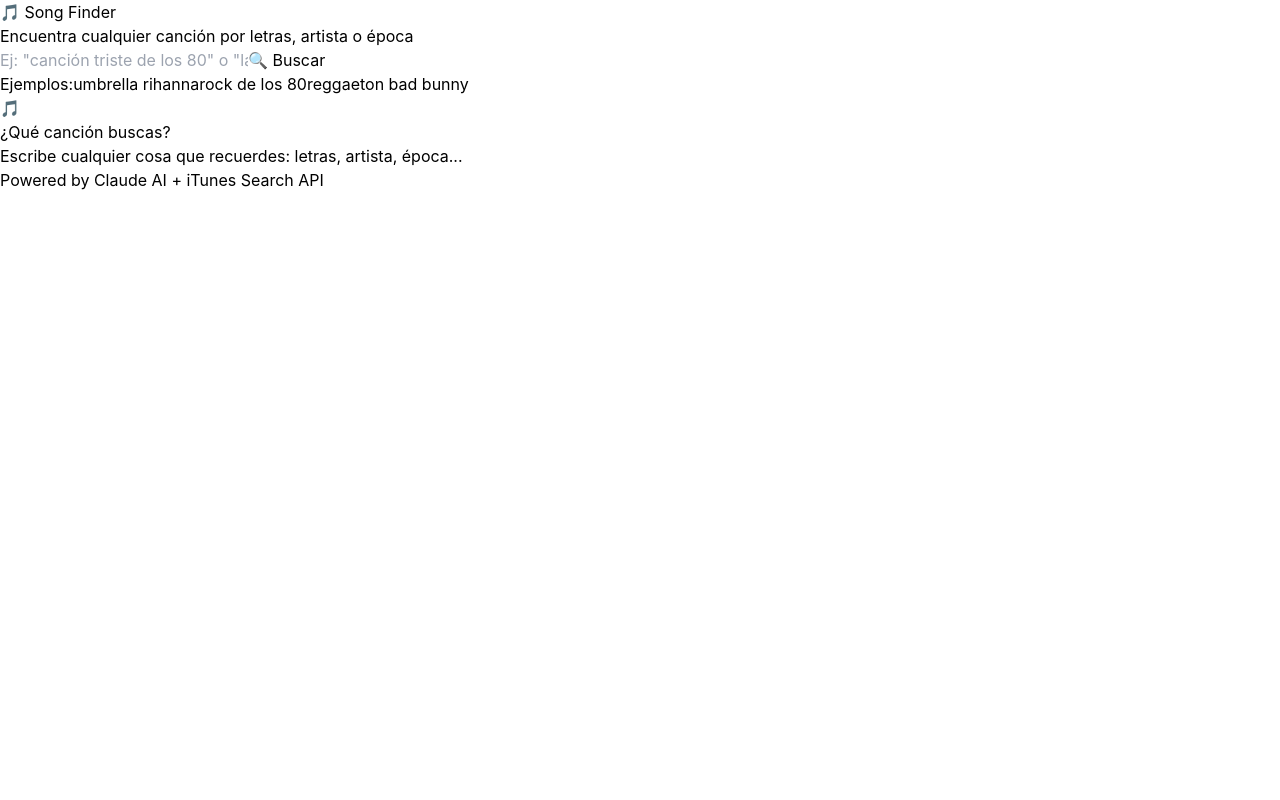
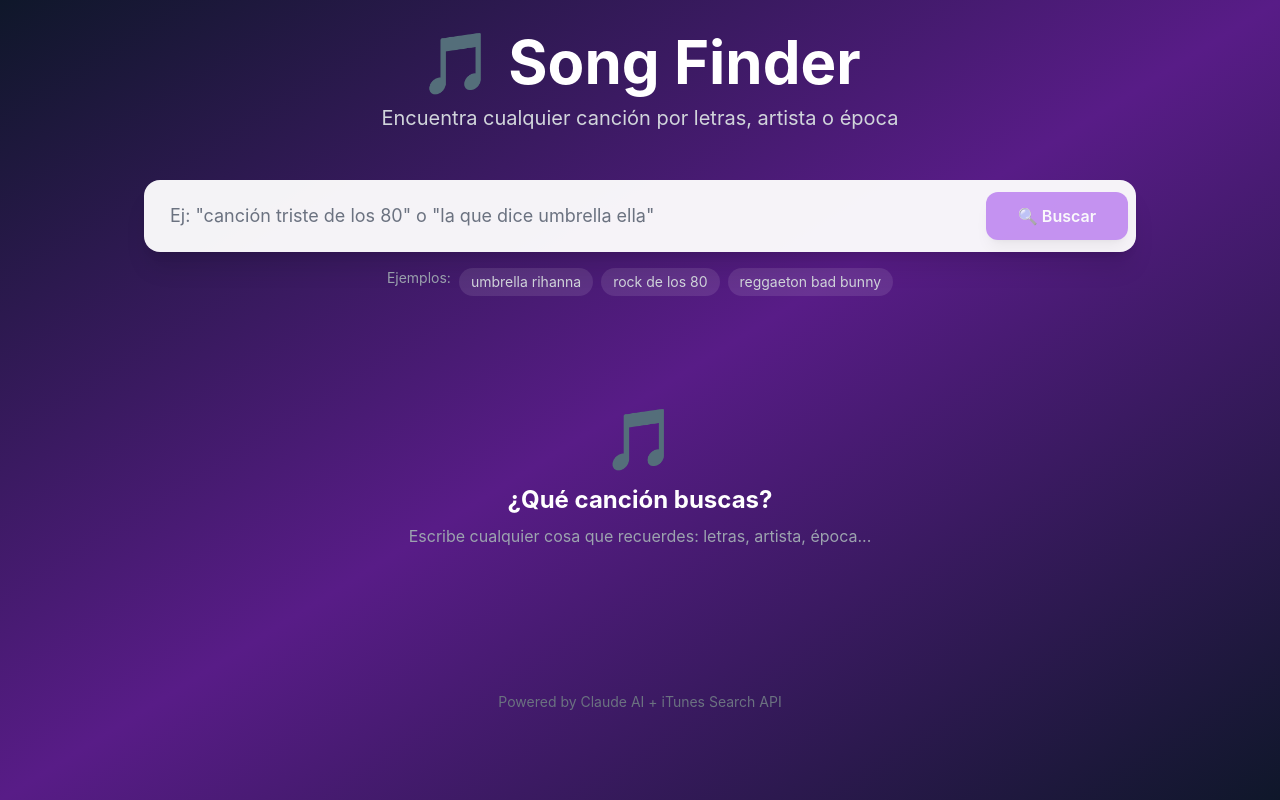
Before and after one commit to marianostiffler-netizen/Punta-de-la-lengua, a Next.js app: page / in a window 1280 px wide. Built offline with nearby package versions, Linux system fonts and the light colour scheme.

Commit message:
Limpieza de duplicados y diseño final

```diff
--- /dev/null
+++ b/src/app/globals.css
@@ -0,0 +1,17 @@
+@tailwind base;
+@tailwind components;
+@tailwind utilities;
+
+* {
+  margin: 0;
+  padding: 0;
+  box-sizing: border-box;
+}
+
+body {
+  font-family: -apple-system, BlinkMacSystemFont, 'Segoe UI', 'Roboto', 'Oxygen',
+    'Ubuntu', 'Cantarell', 'Fira Sans', 'Droid Sans', 'Helvetica Neue',
+    sans-serif;
+  -webkit-font-smoothing: antialiased;
+  -moz-osx-font-smoothing: grayscale;
+}
--- /dev/null
+++ b/src/app/layout.tsx
@@ -0,0 +1,16 @@
+import './globals.css'
+
+export const metadata = {
+  title: 'Song Finder - Encuentra cualquier canción',
+  description: 'Busca canciones por letras, artista, género o época usando IA',
+}
+
+export default function RootLayout({ children }: { children: React.ReactNode }) {
+  return (
+    <html lang="es">
+      <body className="antialiased">
+        {children}
+      </body>
+    </html>
+  )
+}
```
Also changed, not shown: src/app/page.tsx (renamed from app/page.jsx).
